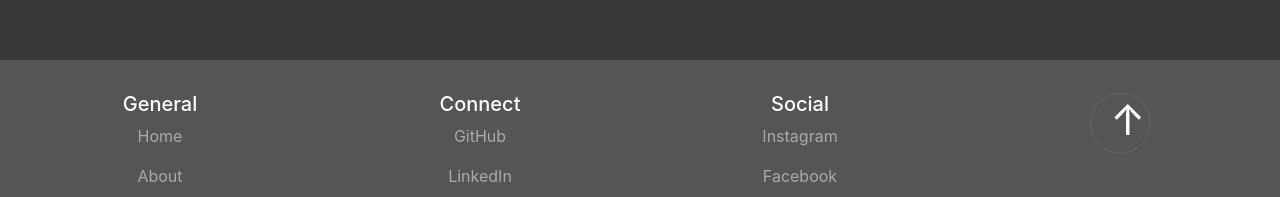
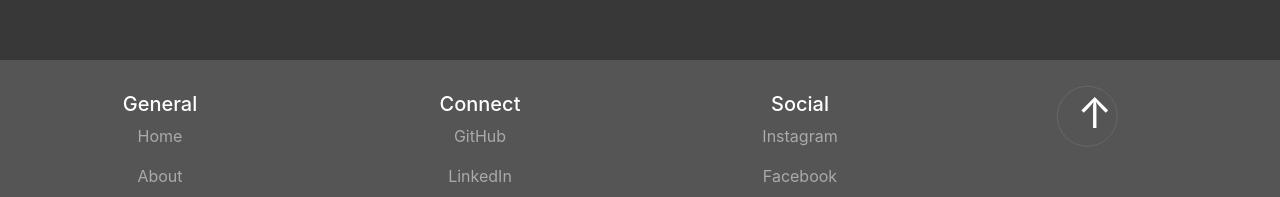
Before and after one commit to dongledan/personal-website, a React (Create React App) app: page / in a window 1280 px wide. Shown: the part 2951-3148 px from the top of the page. Built offline with nearby package versions, Linux system fonts and the light colour scheme.

Commit message:
positioning change

```diff
--- a/src/components/Footer.css
+++ b/src/components/Footer.css
@@ -28,7 +28,9 @@ a:hover {
 }
 
 .b {
-  position: relative;
+  position: absolute;
+  left: 30%;
+  top: -3%
 }
 
 .b:after {
```
